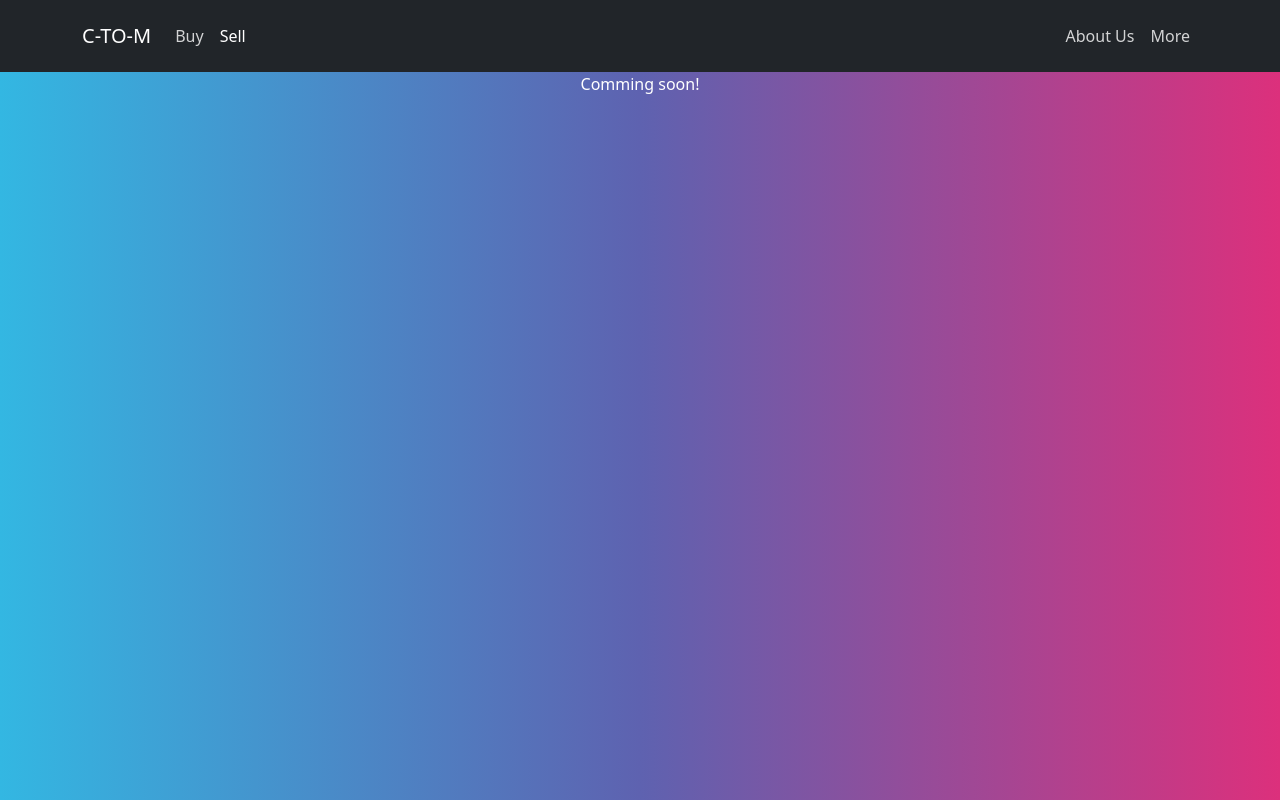
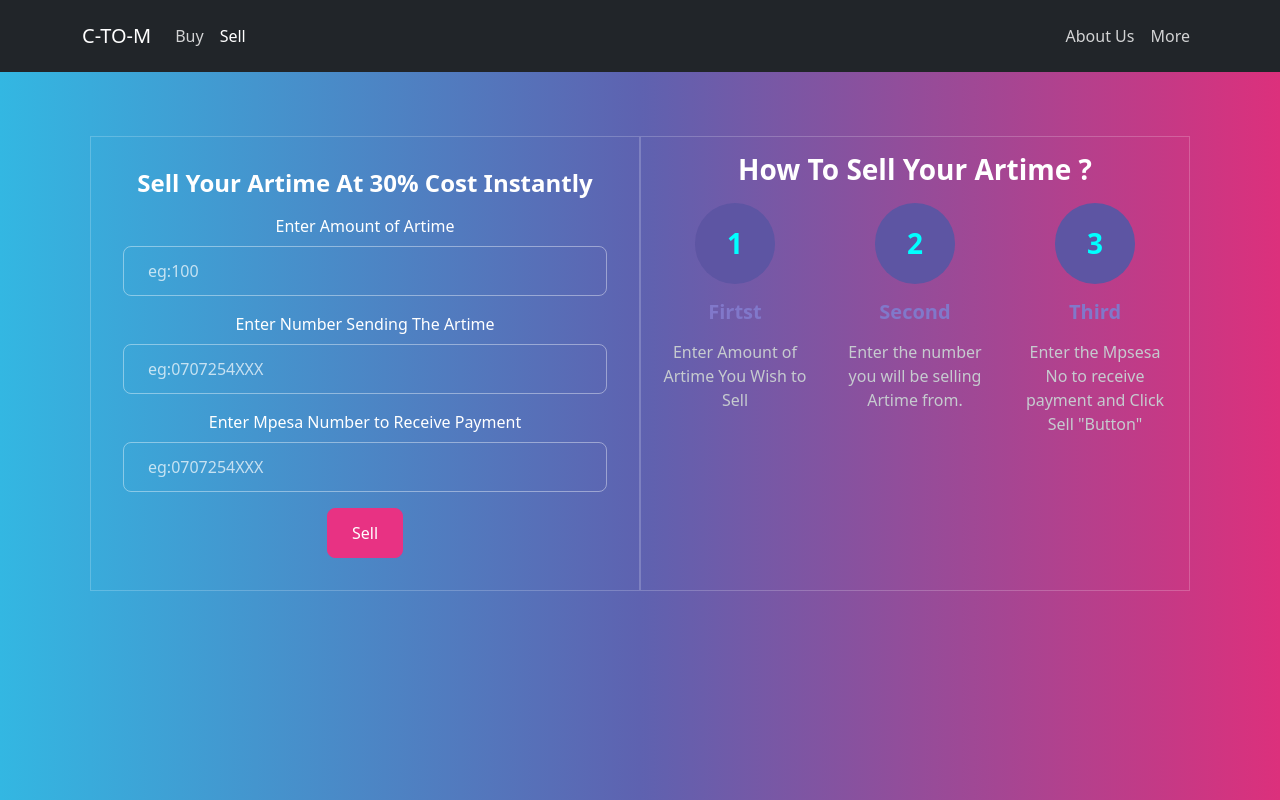
Before and after one commit to SHARKZTECH/c_to_m, a React (Vite) app: page /#/sell in a window 1280 px wide. Built offline with nearby package versions, Linux system fonts and the light colour scheme.

Commit message:
sell component

```diff
--- a/src/SellComp.jsx
+++ b/src/SellComp.jsx
@@ -1,8 +1,73 @@
 import React from 'react'
+import { Container, Row,Col,Form ,Button} from 'react-bootstrap'
 
 const SellComp = () => {
   return (
-    <div>Comming soon!</div>
+    <>
+    <Container>
+      <Row className='mt-3 m-1'>
+      <Col md={6} sm={12} className="my-3 border p-3">
+          <div>
+            <h4>Sell Your Artime At 30% Cost Instantly</h4>
+          <Form.Group className='mb-2'>
+                <Form.Label>Enter Amount of Artime</Form.Label>
+                <Form.Control type="number" placeholder='eg:100'/>
+            </Form.Group>
+
+            <Form.Group className='mb-2'>
+              <Form.Label>Enter Number Sending The Artime</Form.Label>
+              <Form.Control type='number' placeholder='eg:0707254XXX'></Form.Control>
+            </Form.Group>
+
+            <Form.Group className='mb-2'>
+              <Form.Label>Enter Mpesa Number to Receive Payment</Form.Label>
+              <Form.Control type='number' placeholder='eg:0707254XXX'></Form.Control>
+            </Form.Group>
+
+            <Button>Sell</Button>
+          </div>
+        </Col>
+        <Col md={6} sm={12} className="my-3 border p-2">
+          <div>
+            <h3>How To Sell Your Artime ?</h3>
+            <div>
+              <Row>
+                <Col>
+                <div className='contain'>
+                  <div>
+                  <h3>1</h3>
+                  <h5>Firtst</h5>
+                  </div>
+                  <p>Enter Amount of Artime You Wish to Sell</p>
+                </div>
+                </Col>
+                <Col>
+                <div className='contain'>
+                  <div>
+                  <h3>2</h3>
+                  <h5>Second</h5>
+                  </div>
+                  <p>Enter the number you will be selling Artime from.
+                  </p>
+                </div>
+                </Col>
+                <Col>
+                <div className='contain'>
+                  <div>
+                  <h3>3</h3>
+                  <h5>Third</h5>
+                  </div>
+                  <p>Enter the Mpsesa No to receive
+                    payment and Click Sell "Button"
+                  </p>
+                </div>
+                </Col>
+              </Row>
+            </div>
+          </div>
+          </Col>      </Row>
+    </Container>
+    </>
   )
 }
 
```
